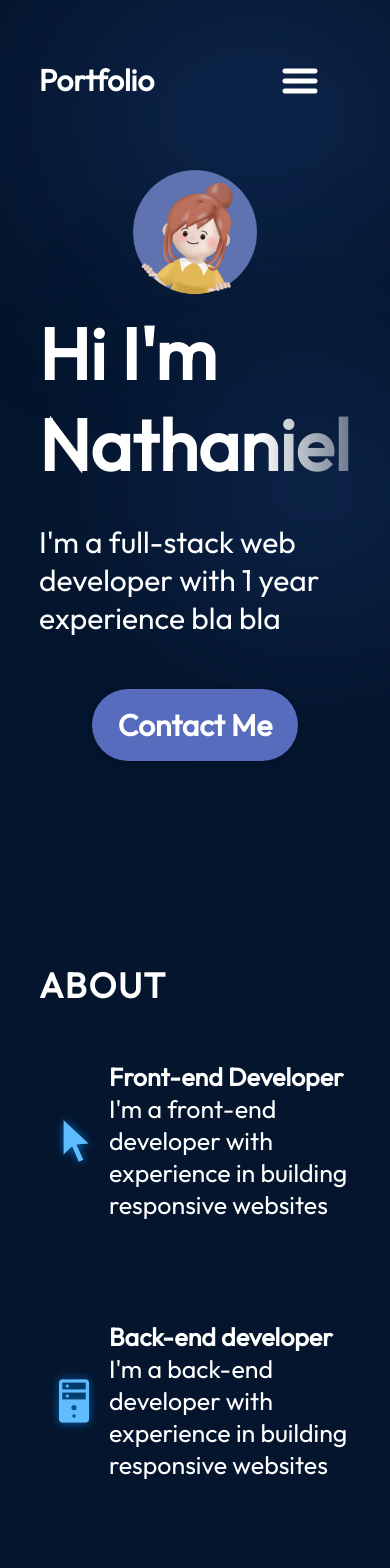
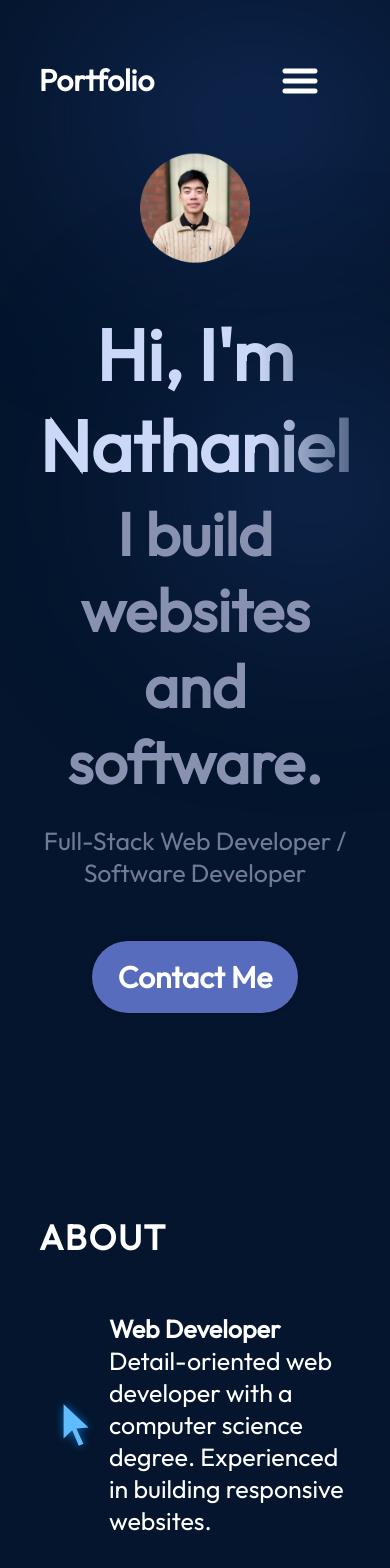
Before and after one commit to natlee9878/portfolio_web, a React (Vite) app: page / in a window 390 px wide. Shown: the top 1568 px of the page. Built offline with nearby package versions, Linux system fonts and the light colour scheme.

Commit message:
changes made

```diff
--- a/src/App.jsx
+++ b/src/App.jsx
@@ -4,6 +4,8 @@ import { Hero } from './components/Hero/Hero';
 import { About } from './components/About/About';
 import { Experience } from './components/Experience/Experience';
 import { Project } from './components/Project/Project';
+import { Contact } from './components/Contact/Contact';
+
 
 
 function App() {
@@ -14,6 +16,7 @@ function App() {
       <About />
       <Experience />
       <Project />
+      <Contact />
     </div>
   );
 }
--- a/src/components/About/About.jsx
+++ b/src/components/About/About.jsx
@@ -17,30 +17,27 @@ export const About = () => {
           <li className={styles.aboutItem}>
             <img src={getImageUrl("about/cursorIcon.png")} alt="Cursor Icon" />
             <div className={styles.aboutItemText}>
-              <h3>Front-end Developer</h3>
+              <h3>Web Developer</h3>
               <p>
-                I'm a front-end developer with experience in building responsive
-                websites
+                Detail-oriented web developer with a computer science degree. Experienced in building responsive websites.
               </p>
             </div>
           </li>
           <li className={styles.aboutItem}>
             <img src={getImageUrl("about/serverIcon.png")} alt="Server Icon" />
             <div className={styles.aboutItemText}>
-              <h3>Back-end developer</h3>
+              <h3>Technical Expertise</h3>
               <p>
-                I'm a back-end developer with experience in building responsive
-                websites
+                Proficient in modern web technologies, database management, and implementing efficient solutions.
               </p>
             </div>
           </li>
           <li className={styles.aboutItem}>
-            <img src={getImageUrl("about/uiIcon.png")} alt="ui Icon" />
+            <img src={getImageUrl("about/uiIcon.png")} alt="UI Icon" />
             <div className={styles.aboutItemText}>
-              <h3>UI-designer </h3>
+              <h3>Team Collaboration</h3>
               <p>
-                I'm a back-end developer with experience in building responsive
-                websites
+                Worked in Agile teams, contributing to meetings and collaborating with cross-functional teams.
               </p>
             </div>
           </li>
--- /dev/null
+++ b/src/components/Contact/Contact.jsx
@@ -0,0 +1,36 @@
+import React from "react";
+import { getImageUrl } from "../../utils";
+import styles from "./Contact.module.css";
+
+export const Contact = () => {
+  return (
+    <footer id="contact" className={styles.container}>
+      <div className={styles.text}>
+        <h2>Contact</h2>
+        <p>Feel free to reach out!</p>
+      </div>
+      <ul className={styles.links}>
+        {/*    SKILS     */}
+        <li className={styles.link}>
+          <img src={getImageUrl("contact/emailIcon.png")} alt="Email Icon" />
+          <a href="mailto:natleejianyang@gmail.com">natleejianyang@gmail.com</a>
+        </li>
+        {/*    CONTACT     */}
+        <li className={styles.link}>
+          <img
+            src={getImageUrl("contact/linkedinIcon.png")}
+            alt="LinkedIn Icon"
+          />
+          <a href="https://www.linkedin.com/in/nathaniel-lee-960b33208/">
+            linkedin.com/natlee
+          </a>
+        </li>
+        {/*    GITHUB     */}
+        <li className={styles.link}>
+          <img src={getImageUrl("contact/githubIcon.png")} alt="Github Icon" />
+          <a href="https://github.com/natlee9878">github.com/natlee9878</a>
+        </li>
+      </ul>
+    </footer>
+  );
+};
--- /dev/null
+++ b/src/components/Contact/Contact.module.css
@@ -0,0 +1,64 @@
+@import "../../vars.css";
+
+.container {
+    color: var(--color-text);
+    margin-top: 120px;
+    background-color: var(--color-secondary);
+    display: flex;
+    flex-direction: row;
+    justify-content: space-evenly;
+    width: 100vw;
+    padding: 58px 10%;
+    gap: 10px;
+}
+
+.text h2 {
+    font-size: 80px;
+    font-weight: 700;
+    letter-spacing: 4px;
+}
+
+.text p {
+    font-size: 40px;
+    font-weight: 400;
+    letter-spacing: 2px;
+}
+
+.links {
+    display: flex;
+    flex-direction: column;
+    align-items: flex-start;
+    list-style: none;
+    gap: 26px;
+}
+
+.link {
+    display: flex;
+    align-items: center;
+    gap: 25px;
+}
+
+.link a {
+    color: var(--color-text);
+    text-decoration: none;
+    font-size: 30px;
+    font-weight: 400;
+    letter-spacing: 1.5px;
+}
+
+@media screen and (max-width: 830px) {
+    .container {
+        flex-direction: column;
+        gap: 23px;
+    }
+
+    .text {
+        display: flex;
+        flex-direction: column;
+        align-items: center;
+    }
+
+    .links {
+        align-items: center;
+    }
+}
--- a/src/components/Hero/Hero.jsx
+++ b/src/components/Hero/Hero.jsx
@@ -1,24 +1,28 @@
-import React from 'react'
+import React from 'react';
 import { getImageUrl } from '../../utils';
 import styles from "./Hero.module.css";
 
 export const Hero = () => {
-    return <section className={styles.container}>
+    return (
+        <section className={styles.container}>
             <div className={styles.content}>
-            <h1 className={styles.title}>Hi I'm Nathaniel</h1>
+                {/*<h4 className={styles.smalltext}>Hi, my name is</h4>*/}
+                <h2 className={styles.title}>Hi, I'm Nathaniel</h2>
+                <p className={styles.subtitle}>I build websites and software.</p>
                 <p className={styles.description}>
-                I'm a full-stack web developer with 1 year experience bla bla
+                    Full-Stack Web Developer / Software Developer
                 </p>
-            <a href="mailto:natleejianyang@gmail.com"
-                className={styles.contactBtn}>
+                <a href="mailto:natleejianyang@gmail.com" className={styles.contactBtn}>
                     Contact Me
                 </a>
             </div>
-        <img src={getImageUrl("hero/heroImage.png")}
+            <img
+                src={getImageUrl("hero/circlenat.png")}
                 alt="Hero image of me"
                 className={styles.heroImg}
             />
             <div className={styles.topBlur} />
             <div className={styles.bottomBlur} />
-    </section>;
+        </section>
+    );
 };
--- a/src/components/Hero/Hero.module.css
+++ b/src/components/Hero/Hero.module.css
@@ -20,23 +20,40 @@
     z-index: 1;
 }
 
+.smalltext {
+    font-size: 35px;
+    font-weight: 1000;
+    text-decoration: none;
+    color: var(--color-primary);
+}
+
 .title {
     font-size: 72px;
     font-weight: 900;
-    margin-bottom: 33px;
+    margin-bottom: 5px;
     font-family: var(--font-roboto);
     background:
         linear-gradient(90deg,
-            rgba(255, 255, 255, 1) 70%,
+            rgba(204, 216, 248, 1) 70%,
             rgba(255, 255, 255, 0) 120%);
     -webkit-text-fill-color: transparent;
     -webkit-background-clip: text;
 }
 
+.subtitle {
+    color: #8892b0 ;
+    font-size: 60px;
+    font-weight: 700;
+    margin-bottom: 25px;
+    font-family: var(--font-roboto);
+}
+
 .description {
-    font-size: 30px;
+    font-size: 25px;
+    font-weight: 550;
     font-family: var(--font-roboto);
     margin-bottom: 52px;
+    color: #717b92;
 }
 
 .contactBtn {
@@ -51,8 +68,9 @@
 }
 
 .heroImg {
-    width: 50%;
+    width: 35%;
     z-index: 1;
+    margin-left: 10%;
 
     /* Animation */
     animation-name: floating;
@@ -108,7 +126,25 @@
         flex-direction: column-reverse;
     }
 
+    .title {
+        text-align: center;
+    }
+
     .content {
         align-items: center;
     }
+
+    .subtitle {
+        text-align: center;
+    }
+
+    .heroImg {
+        margin-left: 0%;
+        margin-bottom: 52px;
+        align-items: center;
+    }
+
+    .description {
+        text-align: center;
+    }
 }
--- a/src/components/Project/Project.jsx
+++ b/src/components/Project/Project.jsx
@@ -6,7 +6,7 @@ import styles from "./Project.module.css"
 
 export const Project = () => {
   return (
-    <section className={styles.container}>
+    <section className={styles.container} id="projects">
       <h2 className={styles.title}>Projects</h2>
       <div className={styles.projects}>
         {projects.map((project, id) => {
--- a/src/vars.css
+++ b/src/vars.css
@@ -7,4 +7,5 @@
     --color-dark: #0b2447;
     /*fonts*/
     --fonts-robot: "Roboto";
+    --fonts-advent: "Advent-pro" ;
 }
```
Also changed, not shown: assets/hero/circlenat.png (added), src/components/Project/Project.module.css (line endings or trailing spaces), src/components/Project/ProjectCard.module.css (line endings or trailing spaces). Lines whose indentation alone changed are shown as unchanged.
